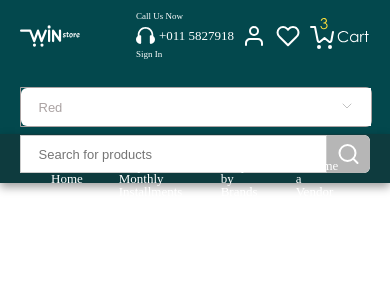
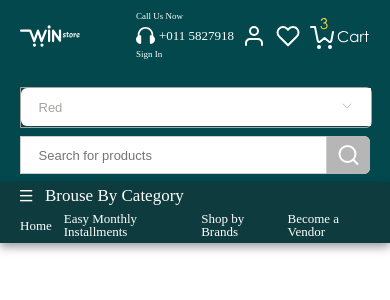
Before and after one commit to Mahfuzul-Islam55/e-commerce-template, a Next.js app: page / in a window 390 px wide. Shown: the top 300 px of the page. Built offline with nearby package versions, Linux system fonts and the light colour scheme.

Commit message:
feat: sidenav section design (completed)

```diff
--- a/app/components/Navbar/Navbar.module.css
+++ b/app/components/Navbar/Navbar.module.css
@@ -49,7 +49,6 @@
   display: flex;
   flex-direction: row;
   width: 38vw;
-  height: 39px;
 
   @media (max-width: 480px) {
     display: flex;
--- a/app/components/SearchComponent/SearchComponent.module.css
+++ b/app/components/SearchComponent/SearchComponent.module.css
@@ -1,6 +1,6 @@
 .searchComponent {
   width: 100%;
-  height: 39px;
+
   @media (max-width: 480px) {
     width: 100%;
   }
--- a/app/components/Sidenav/Sidenav.module.css
+++ b/app/components/Sidenav/Sidenav.module.css
@@ -6,10 +6,14 @@
   display: flex;
   align-items: center;
   gap: 20px;
+
   @media (max-width: 480px) {
     display: flex;
     flex-direction: column;
     gap: 8px;
+    align-items: flex-start;
+    padding: 5px 20px;
+    height: auto;
   }
 }
 
@@ -28,6 +32,13 @@
   flex-direction: row;
   gap: 36px;
   align-items: center;
+  @media (max-width: 480px) {
+    gap: 12px;
+  }
+
+  @media (min-width: 481px) and (max-width: 767px) {
+    gap: 20px;
+  }
 }
 
 .categoryText {
```
